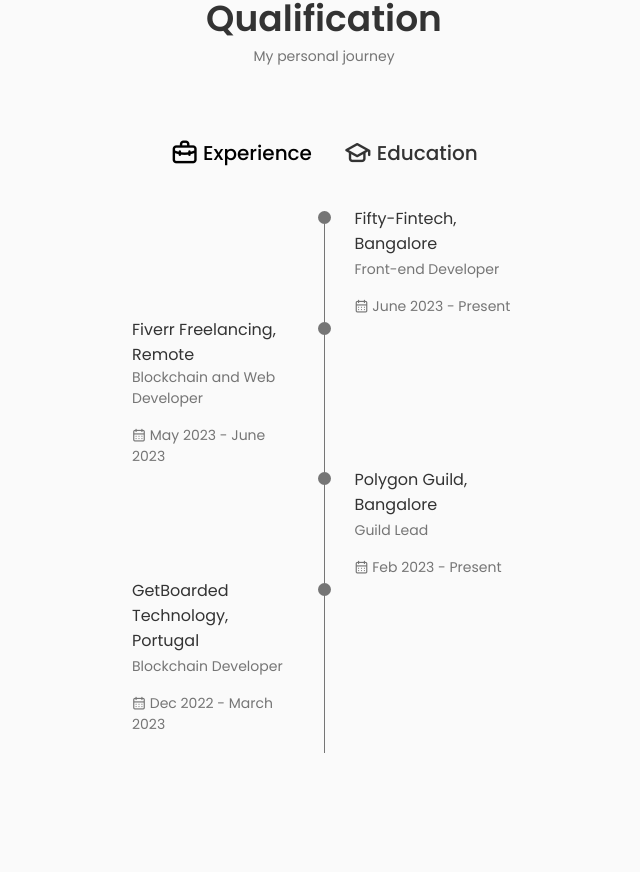
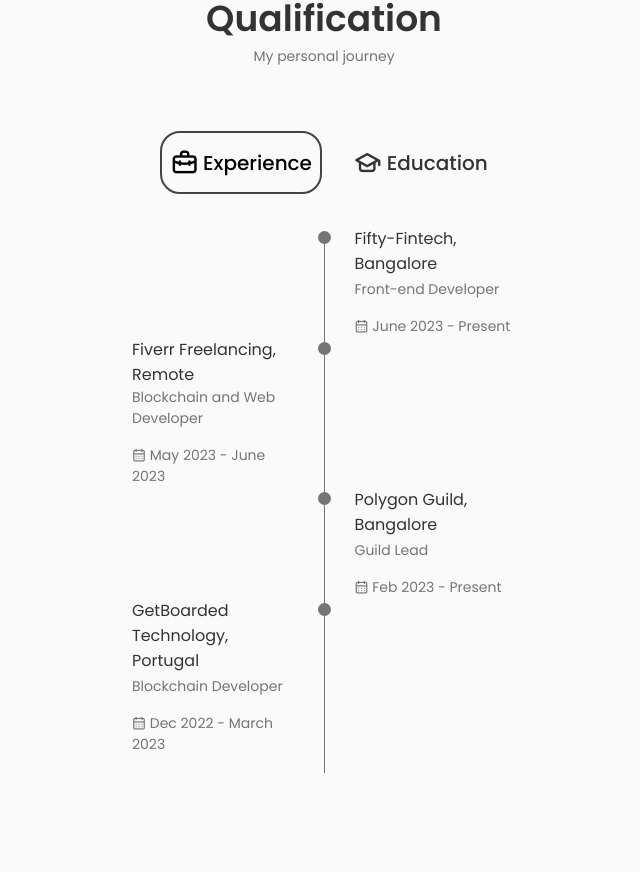
Before and after one commit to BelugaWhaleSam/portfolio, a React (Vite) app: page / in a window 1280 px wide. Shown: the part 1439-2311 px from the top of the page, without its empty margins (316-956 px from the left). Built offline with nearby package versions, Linux system fonts and the light colour scheme.

Commit message:
updated-qualification

```diff
--- a/src/components/qualification/qualification.css
+++ b/src/components/qualification/qualification.css
@@ -27,6 +27,9 @@
 
 .qualification__active {
     color: var(--title-color-dark);
+    border: 2px solid rgb(68, 68, 68);
+    padding: 0.5rem 0.5rem;
+    border-radius: 20px;
 }
 
 .qualification__sections {
```
